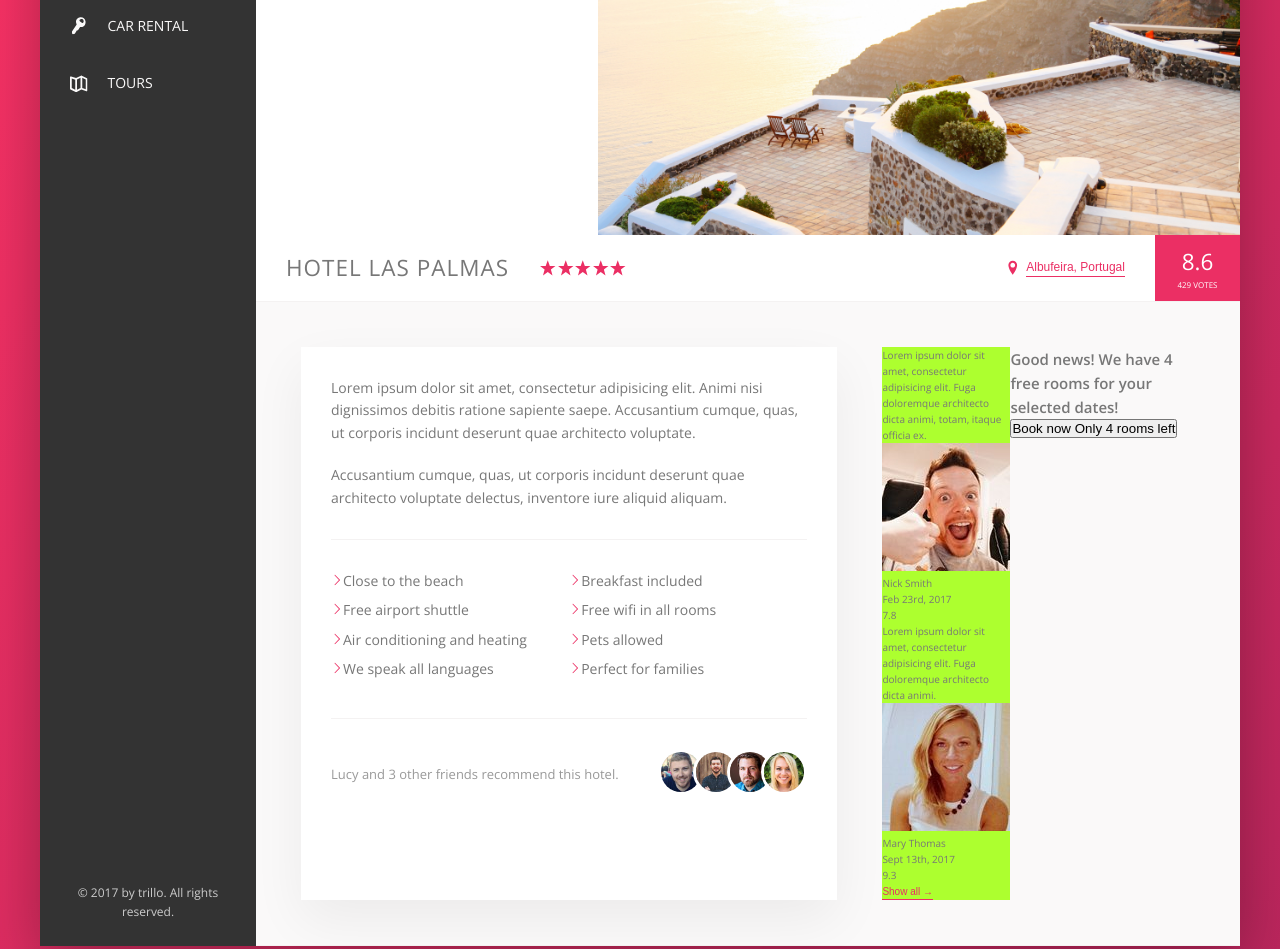
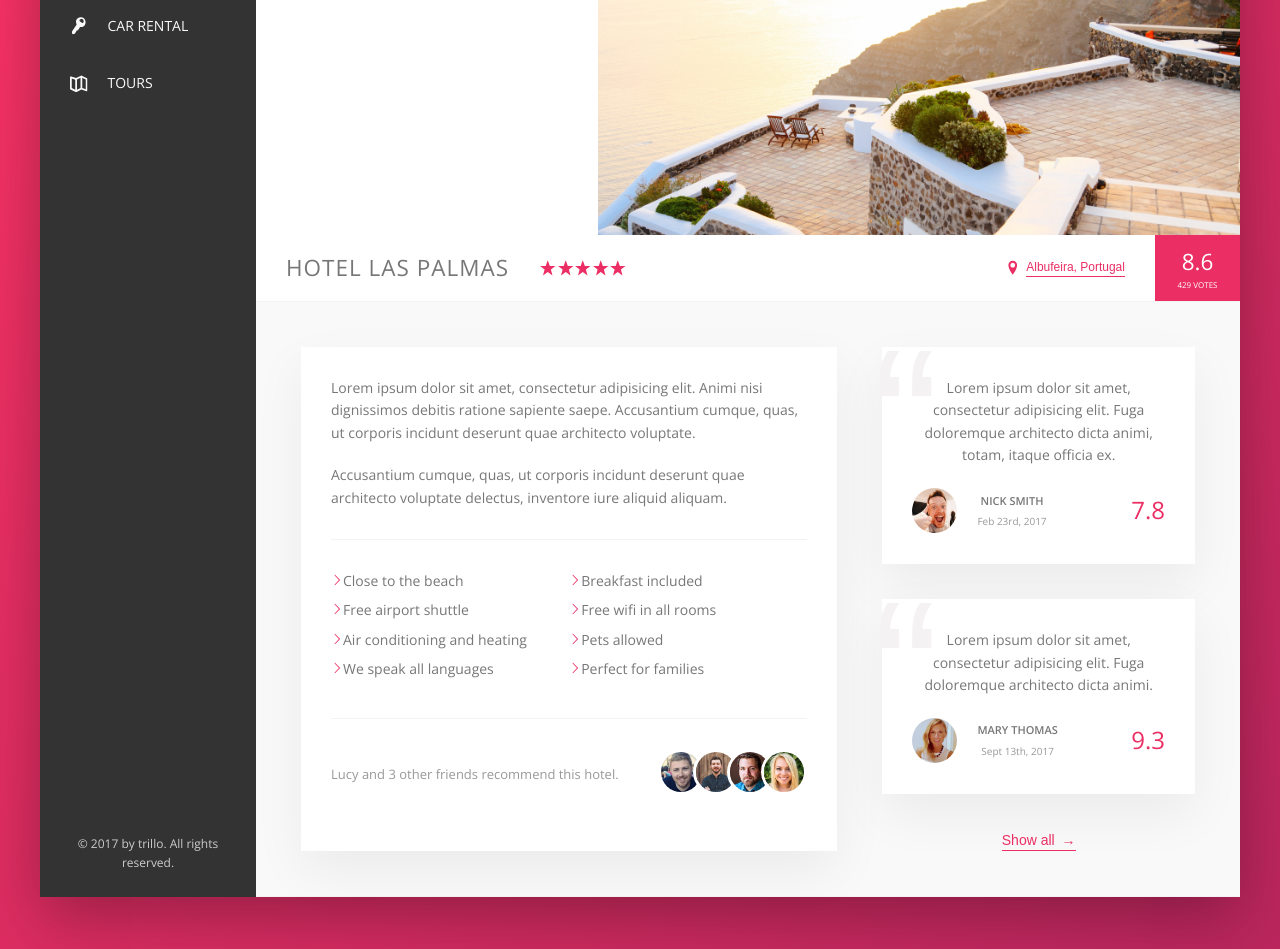
Before and after one commit to vinhphu101195/Booking-layout-html-css, a website: page index.html in a window 1280 px wide. Shown: the part 300-1249 px from the top of the page. Drawn offline with nearby package versions, Linux system fonts and the light colour scheme.

Commit message:
build user reviews

```diff
--- a/index.html
+++ b/index.html
@@ -201,7 +201,7 @@
                             <button class="btn-inline">Show all <span>&rarr;</span></button>
                         </div>
 
-                        <div class="cta">
+                        <!-- <div class="cta">
                             <h2 class="cta__book-now">
                                 Good news! We have 4 free rooms for your selected dates!
                             </h2>
@@ -209,7 +209,7 @@
                                 <span class="btn__visible">Book now</span>
                                 <span class="btn__invisible">Only 4 rooms left</span>
                             </button>
-                        </div>
+                        </div> -->
 
                     </div>
 
--- a/sass/_components.scss
+++ b/sass/_components.scss
@@ -281,8 +281,17 @@
     cursor: pointer;
     transition: all .2s;
 
+    & span{
+        margin-left: 3px;
+    }
+
     &:hover{
         color: var(--color-grey-dark-1);
+
+        span{
+            margin-left: 8px;
+            transition: margin-left .3s;
+        }
     }
 
     &:focus{
@@ -361,14 +370,6 @@
     align-items: center;
     justify-content:space-between;
 
-    &__count{
-
-    }
-
-    &__friends{
-
-    }
-
     &__photo{
         // keep the same size for photo
         box-sizing: content-box;
@@ -383,3 +384,68 @@
         }
     }
 }
+
+//////////////////////////////////////////////
+// REVIEWS
+.review{
+    background-color: #fff;
+    box-shadow: var(--shadow-light);
+    padding: 3rem;
+    margin-bottom: 3.5rem;
+    position: relative;
+
+
+    &__text{
+        margin-bottom: 2rem;
+        z-index: 10;
+        position: relative;
+    }
+
+    &__user{
+        display: flex;
+        align-items: center;
+
+        &-box{
+            margin-right: auto;
+            padding: 0.5rem;
+        }
+
+        &-name{
+            font-weight: 600;
+            text-transform: uppercase;
+            font-size: 1.1rem;
+            margin-bottom: .4rem;
+
+        }
+
+        &-date{
+            font-size: 1rem;
+            color:var(--color-grey-dark-3);
+        }
+    }
+
+    &__photo{
+        height: 4.5rem;
+        widows: 4.5rem;
+        border-radius: 50%;
+        margin-right: 1.5rem;
+    }
+
+    &__rating{
+        font-size: 2.4rem;
+        color: var(--color-primary);
+        font-weight: 300;
+    }
+
+
+    &::before{
+        content: "\201C";
+        position: absolute;
+        top:-2.75rem;
+        left: -1rem;
+        line-height: 1;
+        font-size: 20rem;
+        color:var(--color-grey-light-2);
+        font-family: sans-serif;
+    }
+}
--- a/sass/_layout.scss
+++ b/sass/_layout.scss
@@ -37,6 +37,7 @@
 }
 
 .detail{
+    font-size: 1.4rem;
     display: flex;
     padding: 4.5rem;
     background-color: var(--color-grey-light-1);
@@ -44,7 +45,6 @@
 }
 
 .description{
-    font-size: 1.4rem;
     background-color: #fff;
     box-shadow: var(--shadow-light);
     padding: 3rem;
@@ -53,6 +53,7 @@
 }
 
 .user-reviews{
-    background-color: greenyellow;
     flex:1;
+
+    text-align: center;
 }
```
Also changed, not shown: css/style.css.
